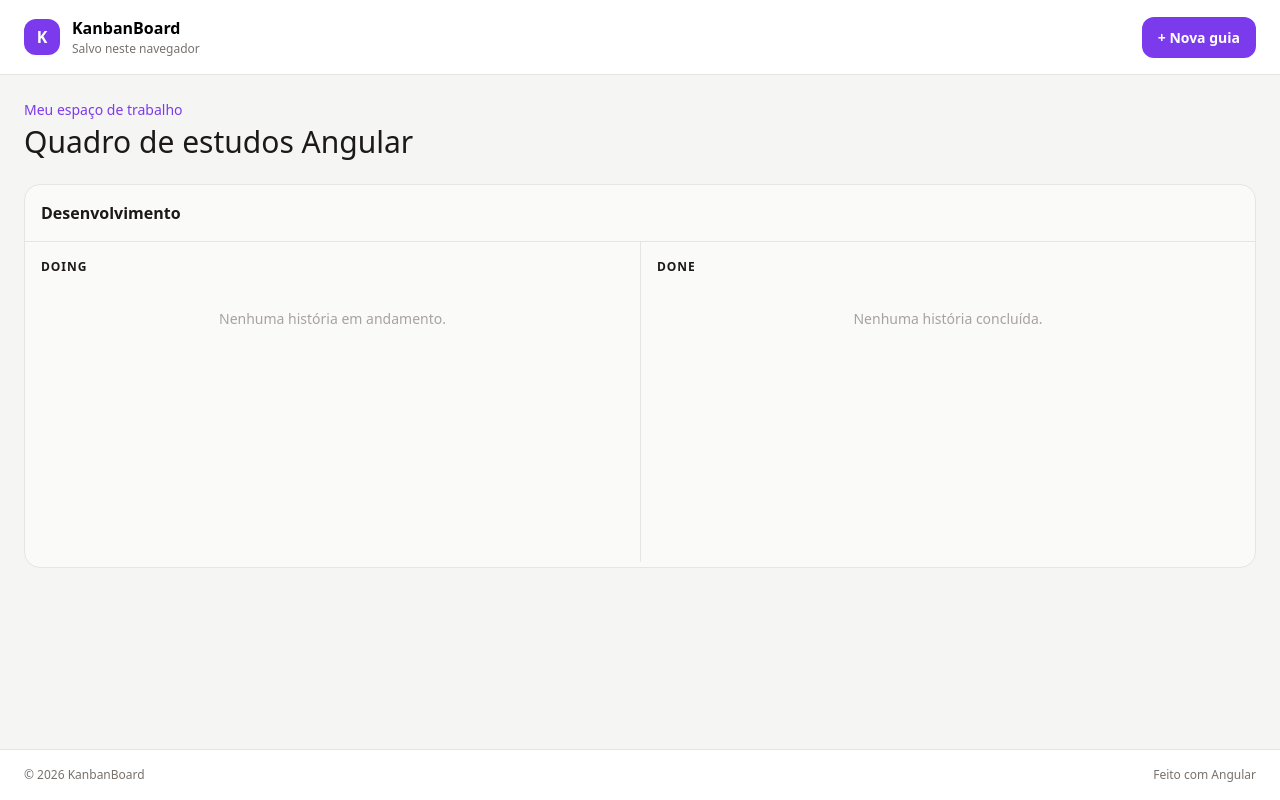
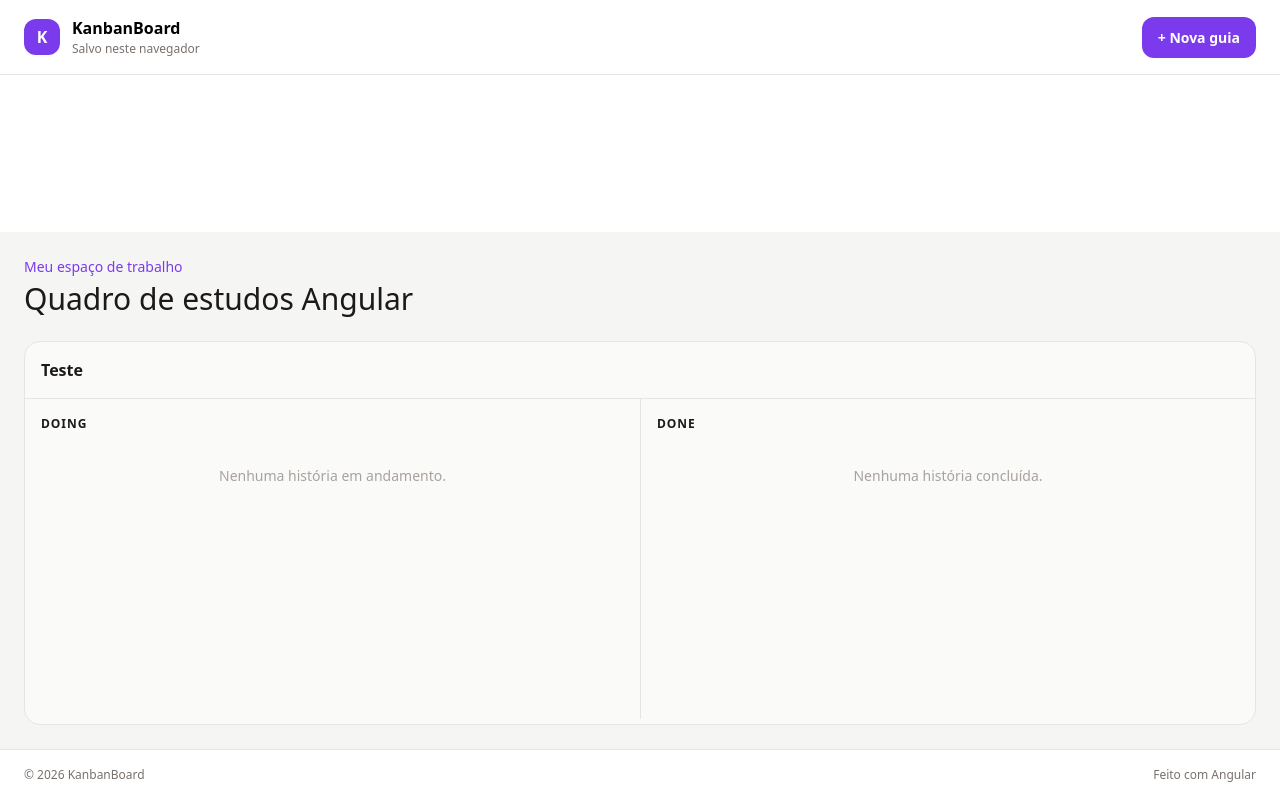
Before and after one commit to 4vinho/KanbanBoard, an Angular app: page / in a window 1280 px wide. Built offline with nearby package versions, Linux system fonts and the light colour scheme.

Commit message:
refac: melhora arch

```diff
--- a/src/app/app.html
+++ b/src/app/app.html
@@ -1,7 +1,5 @@
 <app-header />
 
-<app-main-container boardTitle="Quadro de estudos Angular">
-  <app-board-guide title="Desenvolvimento" type="doing-and-done" />
-</app-main-container>
+<router-outlet />
 
 <app-footer />
--- a/src/app/app.routes.ts
+++ b/src/app/app.routes.ts
@@ -1,3 +1,11 @@
 import { Routes } from '@angular/router';
 
-export const routes: Routes = [];
+export const routes: Routes = [
+  {
+    path: '',
+    loadComponent: () =>
+      import('./features/board/pages/board-page/board-page').then(({ BoardPage }) => BoardPage),
+    title: 'KanbanBoard',
+  },
+  { path: '**', redirectTo: '' },
+];
--- a/src/app/app.ts
+++ b/src/app/app.ts
@@ -1,12 +1,11 @@
 import { ChangeDetectionStrategy, Component } from '@angular/core';
-import { BoardGuide } from './components/board-guide/board-guide';
+import { RouterOutlet } from '@angular/router';
 import { Footer } from './core/components/footer/footer';
 import { Header } from './core/components/header/header';
-import { MainContainer } from './core/components/main-container/main-container';
 
 @Component({
   selector: 'app-root',
-  imports: [BoardGuide, Footer, Header, MainContainer],
+  imports: [Footer, Header, RouterOutlet],
   templateUrl: './app.html',
   styleUrl: './app.css',
   changeDetection: ChangeDetectionStrategy.OnPush,
--- /dev/null
+++ b/src/app/features/board/pages/board-page/board-page.css
@@ -0,0 +1,4 @@
+:host {
+  display: block;
+  min-height: 100%;
+}
--- /dev/null
+++ b/src/app/features/board/pages/board-page/board-page.html
@@ -0,0 +1,3 @@
+<app-main-container boardTitle="Quadro de estudos Angular">
+  <app-board-guide title="Teste" type="doing-and-done" />
+</app-main-container>
--- /dev/null
+++ b/src/app/features/board/pages/board-page/board-page.ts
@@ -0,0 +1,12 @@
+import { ChangeDetectionStrategy, Component } from '@angular/core';
+import { MainContainer } from '../../../../core/components/main-container/main-container';
+import { BoardGuide } from '../../components/board-guide/board-guide';
+
+@Component({
+  selector: 'app-board-page',
+  imports: [BoardGuide, MainContainer],
+  templateUrl: './board-page.html',
+  styleUrl: './board-page.css',
+  changeDetection: ChangeDetectionStrategy.OnPush,
+})
+export class BoardPage {}
```
Also changed, not shown: src/app/features/board/components/board-guide/board-guide.css (renamed from src/app/components/board-guide/board-guide.css), src/app/features/board/components/board-guide/board-guide.html (renamed from src/app/components/board-guide/board-guide.html), src/app/features/board/components/board-guide/board-guide.ts (renamed from src/app/components/board-guide/board-guide.ts), 1 other file (tests, documents, lock files or other folders).
